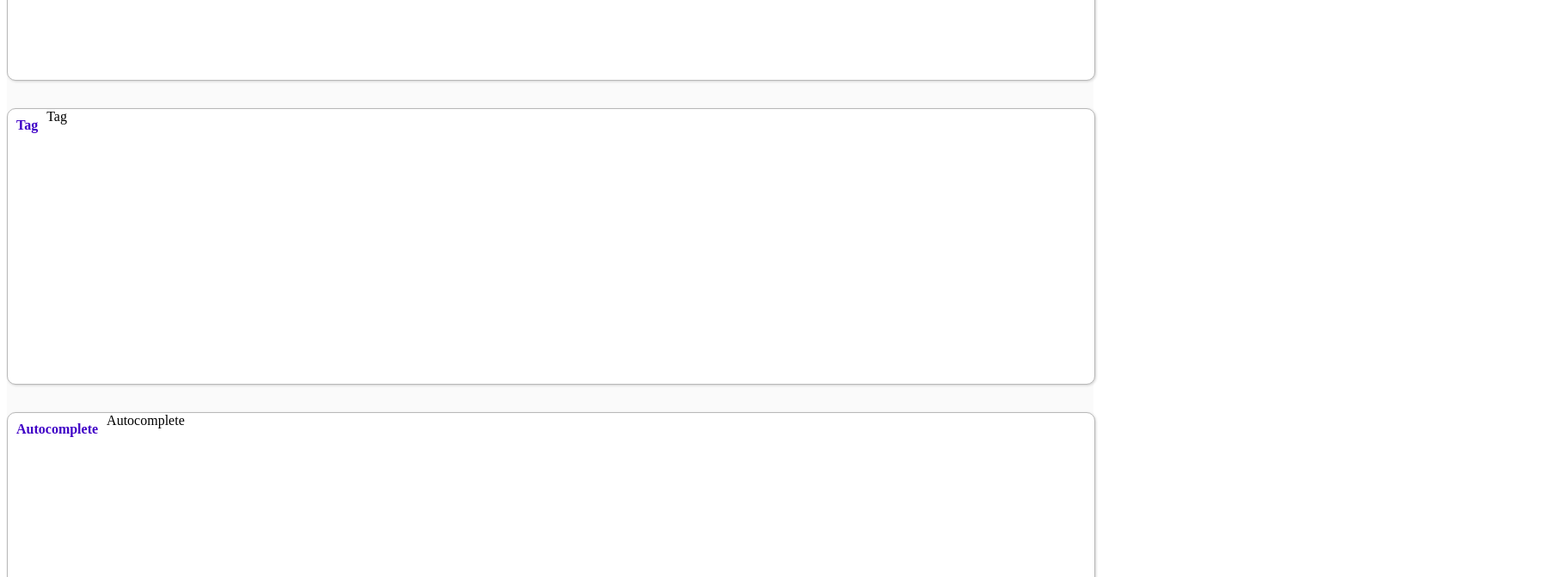
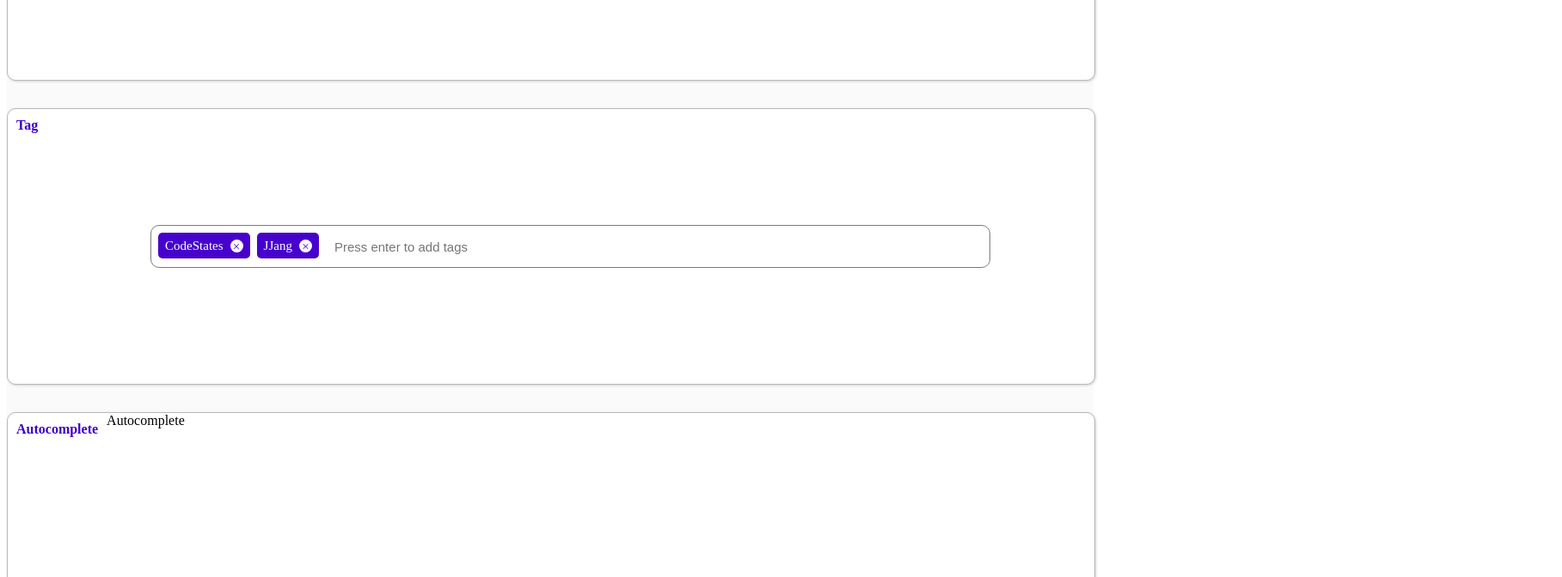
Before and after one commit to lsj135779/wanted_pre_onboarding, a React (Create React App) app in the folder custom-component/: page / in a window 1280 px wide. Shown: the part 960-1632 px from the top of the page at 86% size, 1817 px wide, since content can reach past the window. Built offline with nearby package versions, Linux system fonts and the light colour scheme.

Commit message:
make Tag and modify Toggle

```diff
--- a/custom-component/src/component/Tag.js
+++ b/custom-component/src/component/Tag.js
@@ -1,5 +1,105 @@
 import styled from "styled-components";
+import { useState } from "react";
+
+const Container = styled.div`
+  height: 100%;
+  display: flex;
+  justify-content: center;
+  align-items: center;
+`;
+
+const TagBox = styled.div`
+  border: 1px solid #7b7b7b;
+  border-radius: 10px;
+  width: 80%;
+  display: flex;
+  align-items: flex-start;
+  flex-wrap: wrap;
+  ul {
+    display: flex;
+    flex-wrap: wrap;
+    list-style: none;
+    padding-left: 8px;
+    margin: 8px 0 0 0;
+    li {
+      height: 30px;
+      display: flex;
+      align-items: center;
+      justify-content: center;
+      color: #ffffff;
+      padding: 0 8px;
+      font-size: 15px;
+      border-radius: 5px;
+      margin: 0 8px 8px 0;
+      background: #4701cd;
+      .closeButton {
+        width: 15px;
+        height: 15px;
+        text-align: center;
+        font-size: 15px;
+        margin-left: 8px;
+        color: #4701cd;
+        border-radius: 50%;
+        background: #ffffff;
+        cursor: pointer;
+      }
+    }
+  }
+  input {
+    flex: 1;
+    border: none;
+    height: 30px;
+    font-size: 15px;
+    margin: 8px;
+    outline: transparent;
+  }
+
+  &:focus-within {
+    border: 1px solid #4000c7;
+  }
+`;
 
 export const Tag = () => {
-  return <div>Tag</div>;
+  const [tags, setTags] = useState(["CodeStates", "JJang"]);
+
+  // 태그 추가하는 함수
+  const addTag = (e) => {
+    if (
+      e.target.value !== "" &&
+      !tags.includes(e.target.value) &&
+      e.target.value.length <= 20
+    ) {
+      setTags([...tags, e.target.value]);
+      e.target.value = "";
+    }
+  };
+
+  // 태그 삭제하는 함수
+  const removeTag = (idx) => {
+    setTags([...tags.slice(0, idx), ...tags.slice(idx + 1, tags.length)]);
+  };
+
+  return (
+    <Container>
+      <TagBox>
+        <ul>
+          {tags.map((tag, idx) => {
+            return (
+              <li key={idx}>
+                <span>{tag}</span>
+                <span className={"closeButton"} onClick={() => removeTag(idx)}>
+                  &times;
+                </span>
+              </li>
+            );
+          })}
+        </ul>
+        <input
+          type={"text"}
+          onKeyUp={(e) => (e.key === "Enter" ? addTag(e) : null)}
+          placeholder="Press enter to add tags"
+        ></input>
+      </TagBox>
+    </Container>
+  );
 };
--- a/custom-component/src/component/Toggle.js
+++ b/custom-component/src/component/Toggle.js
@@ -2,11 +2,14 @@ import styled from "styled-components";
 import { useState } from "react";
 
 const Container = styled.div`
-  position: relative;
-  margin-top: 100px;
-  left: 43%;
+  display: flex;
+  flex-direction: column;
+  justify-content: center;
+  align-items: center;
+  height: 100%;
   cursor: pointer;
   .container {
+    position: relative;
     width: 100px;
     height: 55px;
     border-radius: 25px;
@@ -48,12 +51,13 @@ export const Toggle = () => {
   return (
     <>
       <Container onClick={clickToggle}>
-        <div className={`container ${isOn ? "click" : ""}`}></div>
-        <div className={`circle ${isOn ? "click" : ""}`}></div>
+        <div className={`container ${isOn ? "click" : ""}`}>
+          <div className={`circle ${isOn ? "click" : ""}`}></div>
+        </div>
+        <Description>
+          {isOn ? "Toggle Switch ON" : "Toggle Switch OFF"}
+        </Description>
       </Container>
-      <Description>
-        {isOn ? "Toggle Switch ON" : "Toggle Switch OFF"}
-      </Description>
     </>
   );
 };
```
